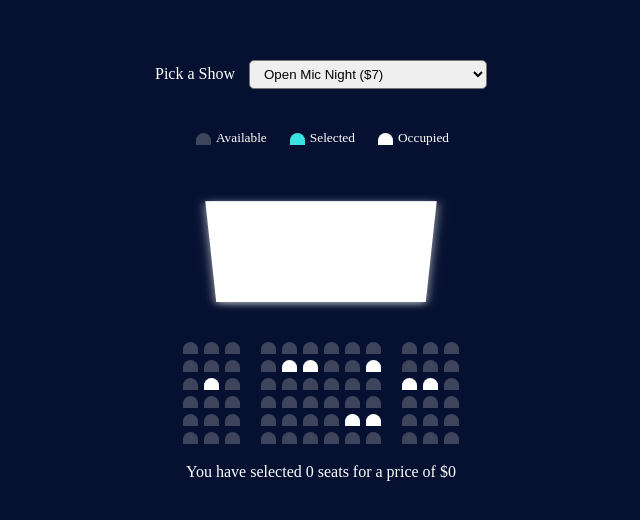
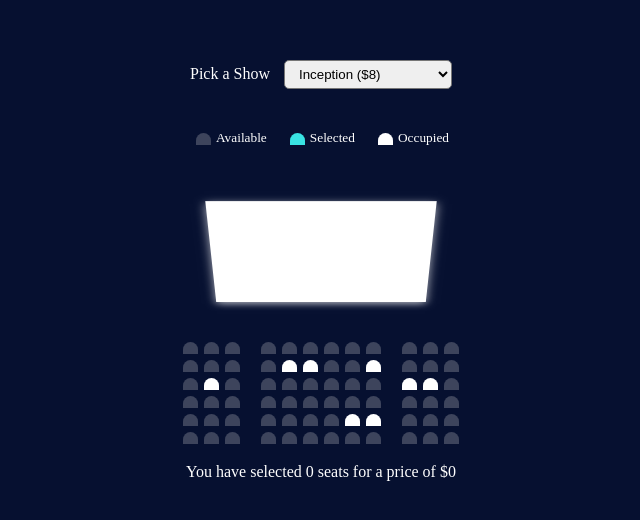
Before and after one commit to rcho100/movie-seat-booking, a plain HTML site: page index.html in a window 1280 px wide. Shown: the part 132-652 px from the top of the page, without its empty margins (319-959 px from the left). Drawn offline with Linux system fonts and the light colour scheme.

Commit message:
Change option values & movie show titles

```diff
--- a/index.html
+++ b/index.html
@@ -10,10 +10,10 @@
     <div class="show-container">
         <label>Pick a Show</label>
         <select class="show">
-            <option value="7">Open Mic Night ($7)</option>
-            <option value="10">Hip Hop Choreo Showcase ($10)</option>
-            <option value="12">Death of a Salesman ($15)</option>
-            <option value="15">Jerry Seinfeld Standup ($40)</option>
+            <option value="8">Inception ($8)</option>
+            <option value="8">Captain America ($8)</option>
+            <option value="11">Tenet ($11)</option>
+            <option value="11">Mulan ($11)</option>
         </select>
     </div>
 
```
